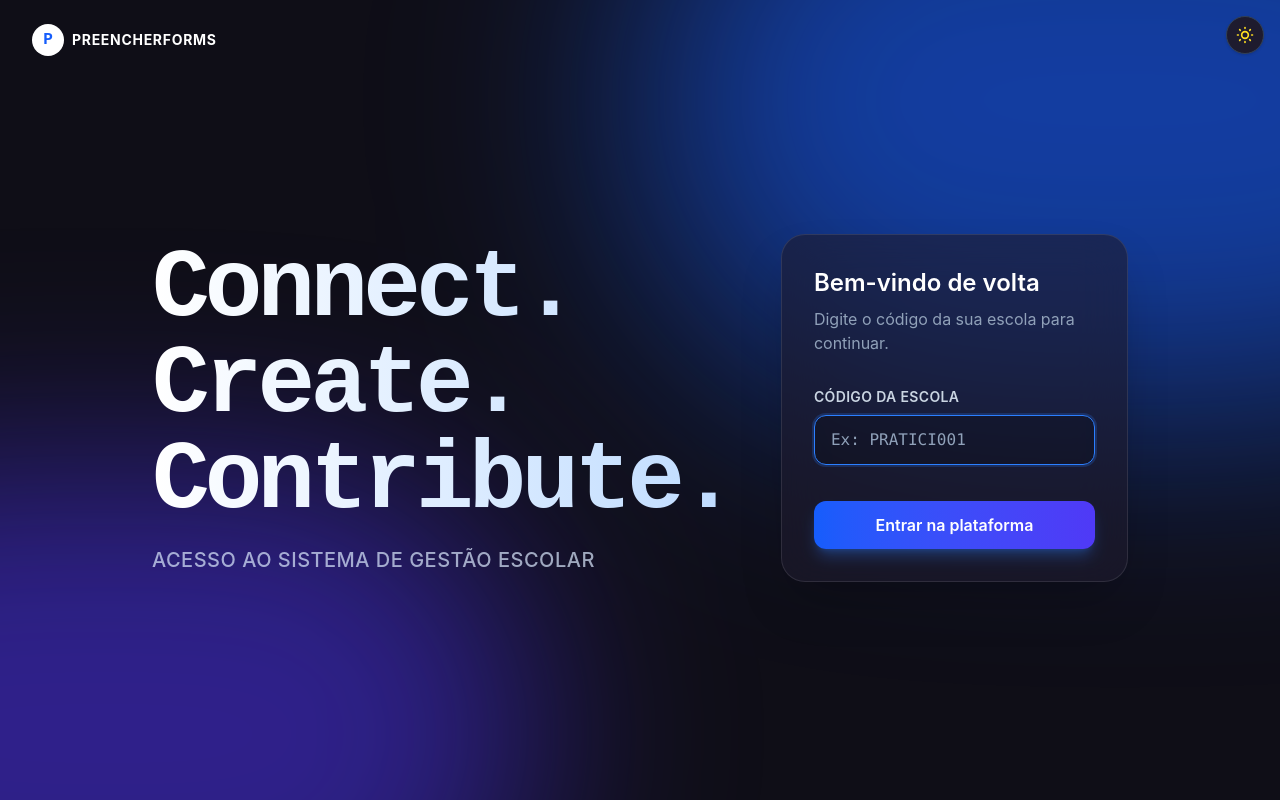
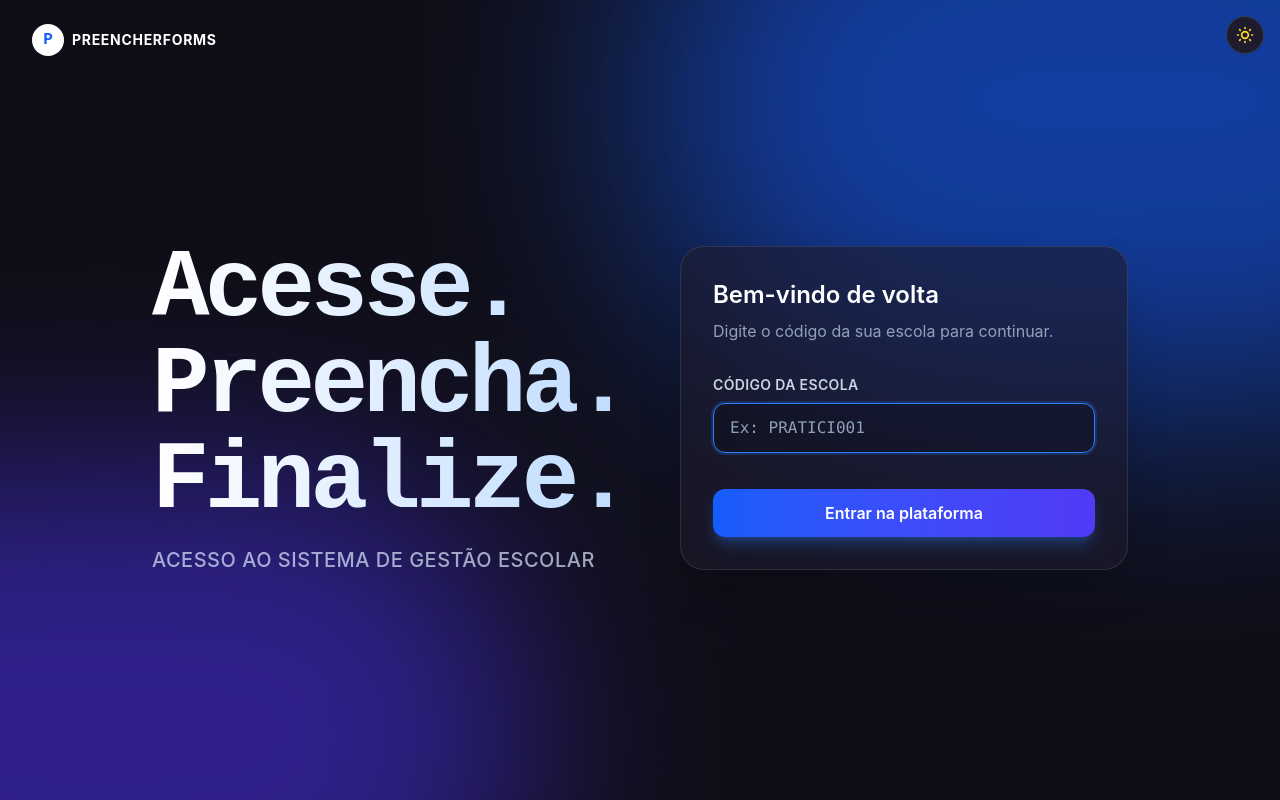
Before and after one commit to gustavo-vsouza/PreencherForms, a React (Vite) app: page / in a window 1280 px wide. Built offline with nearby package versions, Linux system fonts and the light colour scheme.

Commit message:
feat: implement LoginView component with GSAP animations and form submission handling

```diff
--- a/src/components/LoginView.tsx
+++ b/src/components/LoginView.tsx
@@ -65,7 +65,7 @@ export function LoginView({ onLogin }: LoginViewProps) {
         {/* Hero Section */}
         <div className="flex-1 text-center lg:text-left">
           <h1 className="hero-text font-display text-5xl md:text-7xl lg:text-8xl font-bold tracking-tighter mb-4 text-transparent bg-clip-text bg-gradient-to-r from-slate-900 to-blue-600 dark:from-white dark:to-blue-200" style={{ fontFamily: 'var(--font-display)' }}>
-            Connect. <br/> Create. <br/> Contribute.
+            Acesse. <br /> Preencha. <br /> Finalize.
           </h1>
           <p className="hero-text text-lg md:text-xl text-slate-600 dark:text-blue-100/70 font-medium tracking-wide uppercase">
             Acesso ao sistema de gestão escolar
```
Lines whose indentation alone changed are shown as unchanged.
